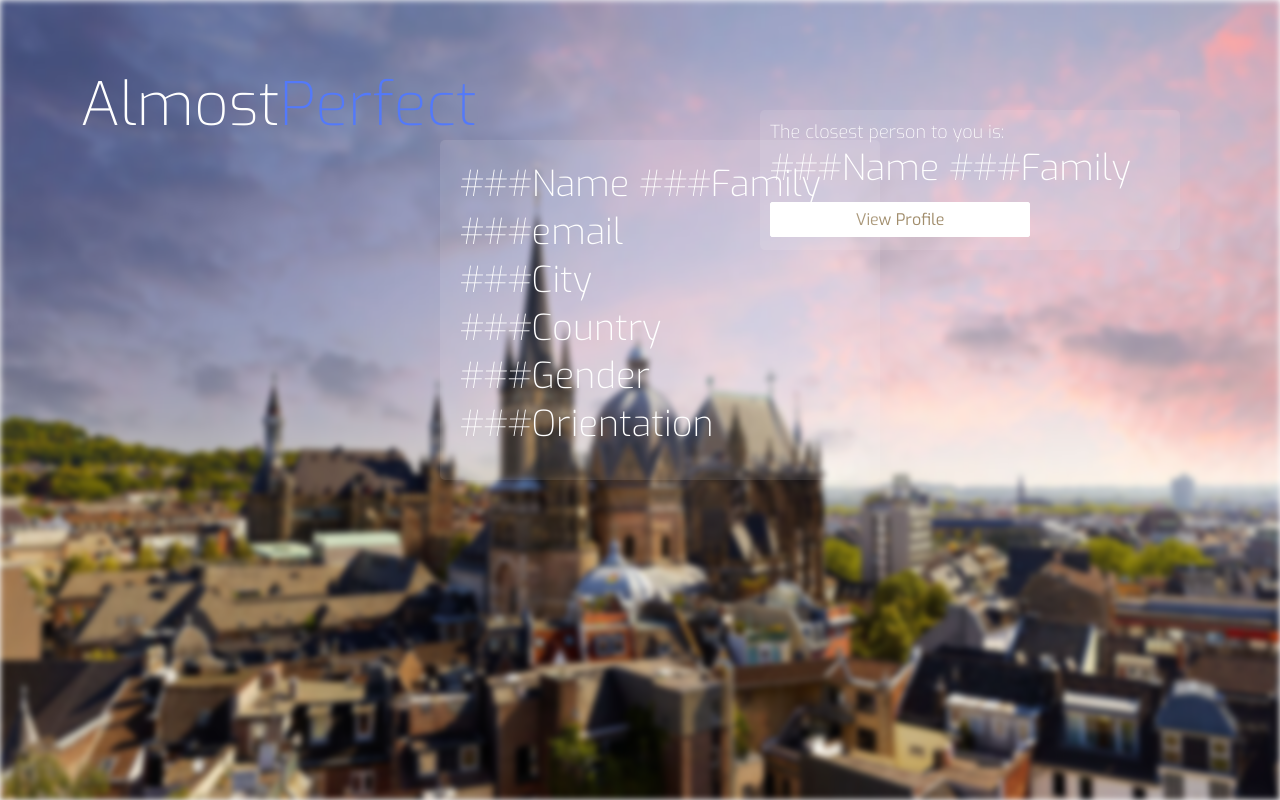
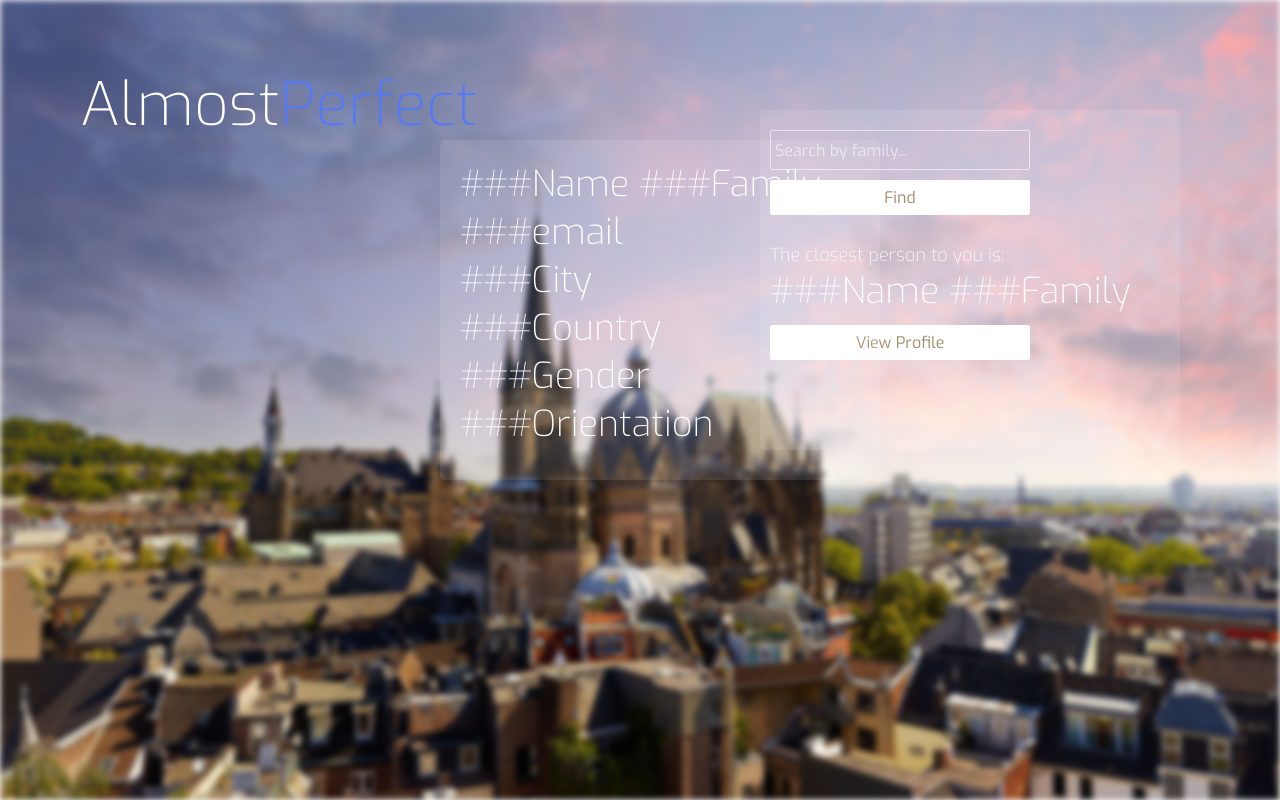
Before and after one commit to HENM1415/henm1415g3, a CodeIgniter app: template Source/application/views/profile.html in a window 1280 px wide. Run offline with CodeIgniter, Linux system fonts and the light colour scheme; the template is opened without the code that fills it, so the values that code supplies are empty.

Commit message:
addded search to the profile page

```diff
--- a/Source/application/views/css/style.css
+++ b/Source/application/views/css/style.css
@@ -50,7 +50,8 @@ body {
     padding: 20px;
     z-index: 2;
 }
-.user2-form{
+
+.user2-form {
     position: absolute;
     top: calc(50% - 250px);
     left: calc(50% - 110px);
@@ -207,7 +208,7 @@ input[type=file] {
     border-radius: 5px;
     width: 400px;
     float: right;
-    height: 120px;
+    height: 320px;
 }
 
 .header-text {
--- a/Source/application/views/profile.html
+++ b/Source/application/views/profile.html
@@ -25,12 +25,17 @@
 </form>
 
 <form class="closest-match">
+    <input placeholder="Search by family..." type="text"/>
+    <input name="findButton" type="button" value="Find"/>
+    <br/>
+    <br/>
+    <br/>
     <span class="normal-text">The closest person to you is:</span>
     <br/>
 
     <span class="header-text" id="names">###Name ###Family</span>
     <br/>
-    <input id="navigate-to-profile" value="View Profile" type="button"/>
+    <input name="navigate-to-profile" value="View Profile" type="button"/>
 </form>
 </body>
 </html>
```
